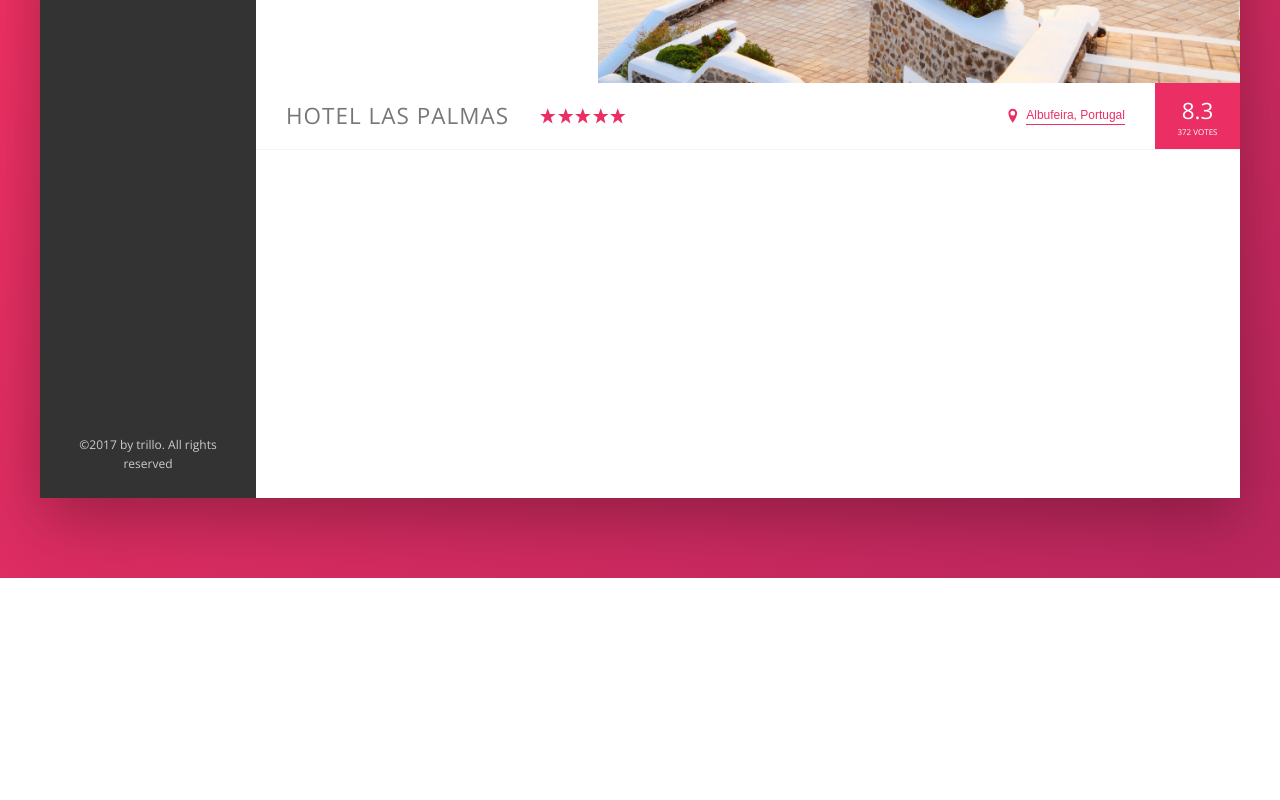
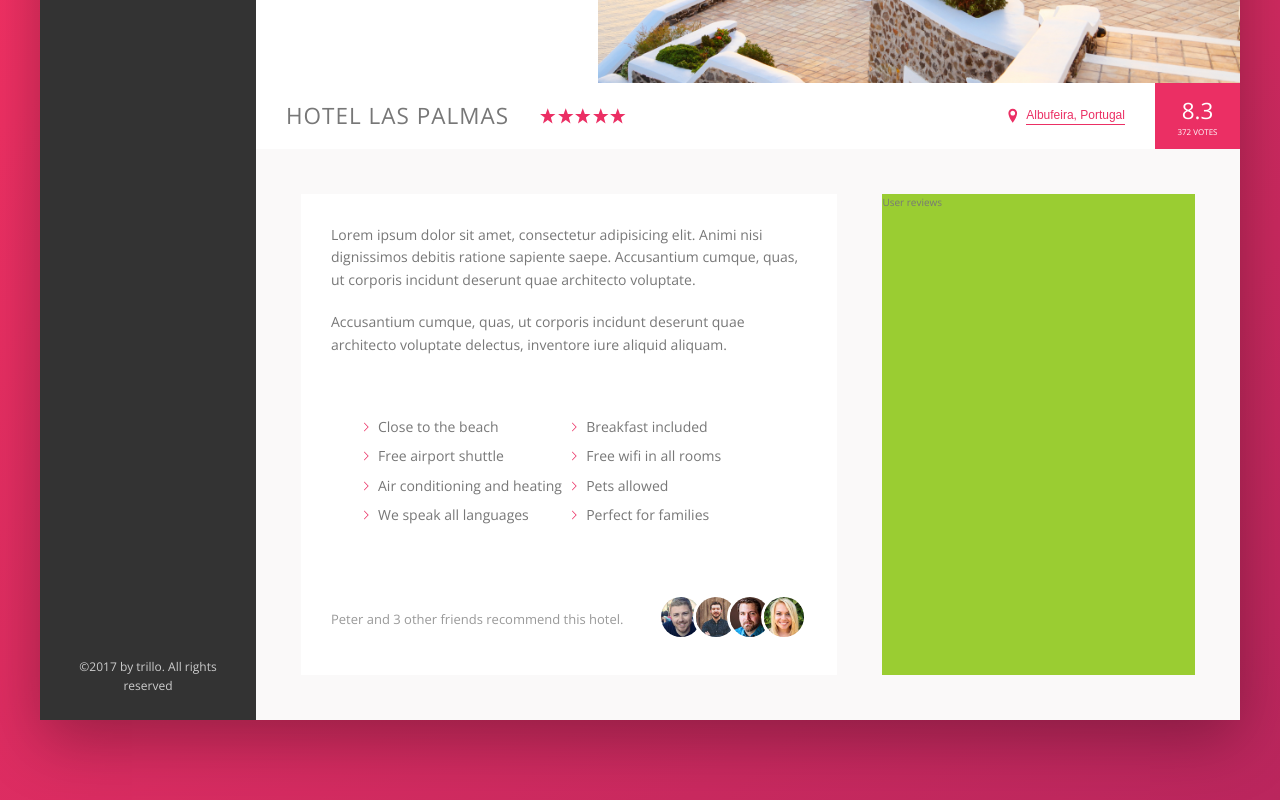
Before and after one commit to YordanVuchev/SASS, a website: page Trillo/starter/index.html in a window 1280 px wide. Shown: the part 452-1252 px from the top of the page. Before the commit the page ends 1030 px from the top, so only its background shows below. Drawn offline with nearby package versions, Linux system fonts and the light colour scheme.

Commit message:
Description section - implemented

```diff
--- a/Trillo/starter/index.html
+++ b/Trillo/starter/index.html
@@ -157,6 +157,59 @@
               <div class="overview__rating-count">372 votes</div>
             </div>
           </div>
+
+          <div class="detail">
+            <div class="description">
+              <p class="paragraph">
+                Lorem ipsum dolor sit amet, consectetur adipisicing elit. Animi
+                nisi dignissimos debitis ratione sapiente saepe. Accusantium
+                cumque, quas, ut corporis incidunt deserunt quae architecto
+                voluptate.
+              </p>
+              <p class="paragraph">
+                Accusantium cumque, quas, ut corporis incidunt deserunt quae
+                architecto voluptate delectus, inventore iure aliquid aliquam.
+              </p>
+              <ul class="list">
+                <li class="list__item">Close to the beach</li>
+                <li class="list__item">Breakfast included</li>
+                <li class="list__item">Free airport shuttle</li>
+                <li class="list__item">Free wifi in all rooms</li>
+                <li class="list__item">Air conditioning and heating</li>
+                <li class="list__item">Pets allowed</li>
+                <li class="list__item">We speak all languages</li>
+                <li class="list__item">Perfect for families</li>
+              </ul>
+              <div class="recommend">
+                <p class="recommend__count">
+                  Peter and 3 other friends recommend this hotel.
+                </p>
+                <div class="recommend__friends">
+                  <img
+                    src="img/user-3.jpg"
+                    alt="Friend 1"
+                    class="recommend__photo"
+                  />
+                  <img
+                    src="img/user-4.jpg"
+                    alt="Friend 2"
+                    class="recommend__photo"
+                  />
+                  <img
+                    src="img/user-5.jpg"
+                    alt="Friend 3"
+                    class="recommend__photo"
+                  />
+                  <img
+                    src="img/user-6.jpg"
+                    alt="Friend 4"
+                    class="recommend__photo"
+                  />
+                </div>
+              </div>
+            </div>
+            <div class="user-reviews">User reviews</div>
+          </div>
         </main>
       </div>
     </div>
--- a/Trillo/starter/sass/_base.scss
+++ b/Trillo/starter/sass/_base.scss
@@ -19,6 +19,9 @@ COLORS
   --color-grey-dark-3: #999;
 
   --shadow-dark: 0 2rem 6rem rgba(0, 0, 0, 0.3);
+  --shadow-light: 0 2rem 5rem rgba(0, 0, 0, 0.06)
+
+  --line: 1px solid var(--color-grey-light-2);
 }
 
 * {
--- a/Trillo/starter/sass/_components.scss
+++ b/Trillo/starter/sass/_components.scss
@@ -214,7 +214,7 @@
 .overview {
   display: flex;
   align-items: center;
-  border-bottom: 1px solid var(--color-grey-light-2);
+  border-bottom: var(--line);
 
   &__heading {
     font-size: 2.25rem;
@@ -312,3 +312,82 @@
     box-shadow: none;
   }
 }
+
+///////////////////
+// Paragraph
+///////////////////
+
+.paragraph:not(:last-of-type) {
+  margin-bottom: 2rem;
+}
+
+///////////////////
+// List
+///////////////////
+
+.list {
+  list-style: none;
+  margin: 3rem 0;
+  padding: 3rem;
+  border-top: var(--line);
+  border-bottom: var(--line);
+
+  display: flex;
+  flex-wrap: wrap;
+
+  &__item {
+    flex: 0 0 50%;
+    margin-bottom: 0.7rem;
+  }
+
+  &__item::before {
+    content: "";
+    display: inline-block;
+    height: 1rem;
+    width: 1rem;
+    margin-right: 0.7rem;
+
+    //Older browsers
+    // background-image: url(../img/chevron-thin-right.svg);
+    // background-size: cover;
+
+    //Newer browsers - masks
+
+    background-color: var(--color-primary);
+    -webkit-mask-image: url(../img/chevron-thin-right.svg);
+    -webkit-mask-size: cover;
+    mask-image: url(../img/chevron-thin-right.svg);
+    mask-size: cover;
+  }
+}
+
+///////////////////
+// Recommend
+///////////////////
+
+.recommend {
+  font-size: 1.3rem;
+  color: var(--color-grey-dark-3);
+
+  display: flex;
+  align-items: center;
+
+  &__count {
+    margin-right: auto;
+  }
+
+  &__friends {
+  }
+
+  &__photo {
+    box-sizing: content-box;
+    height: 4rem;
+    width: 4rem;
+    border-radius: 50%;
+    border: 3px solid #fff;
+
+    &:not(:last-child) {
+      margin-right: -1.5rem;
+    }
+  }
+}
--- a/Trillo/starter/sass/_layout.scss
+++ b/Trillo/starter/sass/_layout.scss
@@ -11,7 +11,7 @@
   font-size: 1.4rem;
   height: 7rem;
   background-color: #fff;
-  border-bottom: 1px solid var(--color-grey-light-2);
+  border-bottom: var(--line);
 
   display: flex;
   justify-content: space-between;
@@ -33,7 +33,26 @@
 
 .hotel-view {
   background-color: #fff;
-  height: 80rem;
-
   flex: 1;
 }
+
+.detail {
+  display: flex;
+  padding: 4.5rem;
+  background-color: var(--color-grey-light-1);
+  border-bottom: var(--line);
+}
+
+.description {
+  font-size: 1.4rem;
+  background-color: #fff;
+  box-shadow: var(--shadow-light);
+  padding: 3rem;
+  flex: 0 0 60%;
+  margin-right: 4.5rem;
+}
+
+.user-reviews {
+  background-color: yellowgreen;
+  flex: 1;
+}
```
Also changed, not shown: Trillo/starter/css/style.css.
